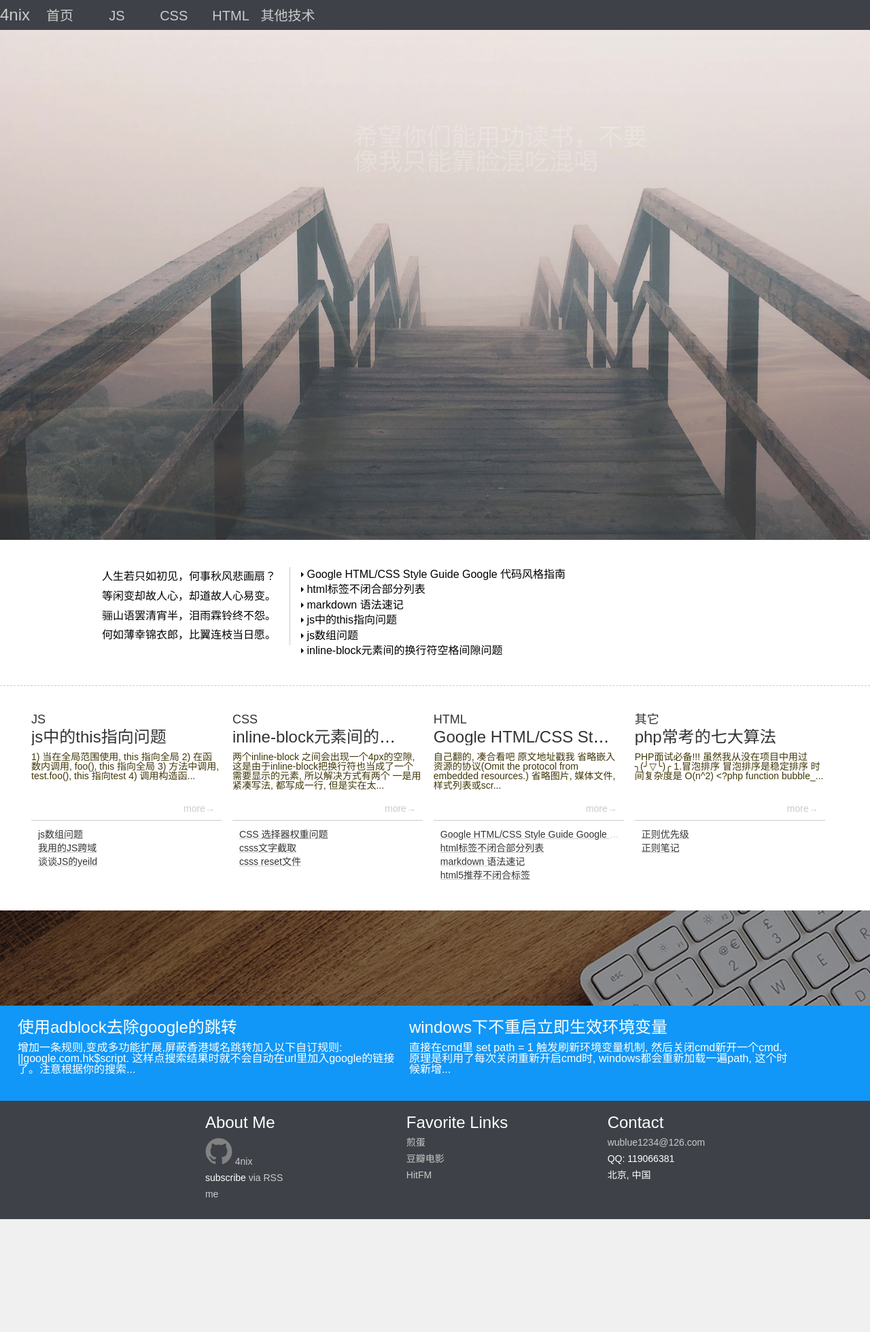
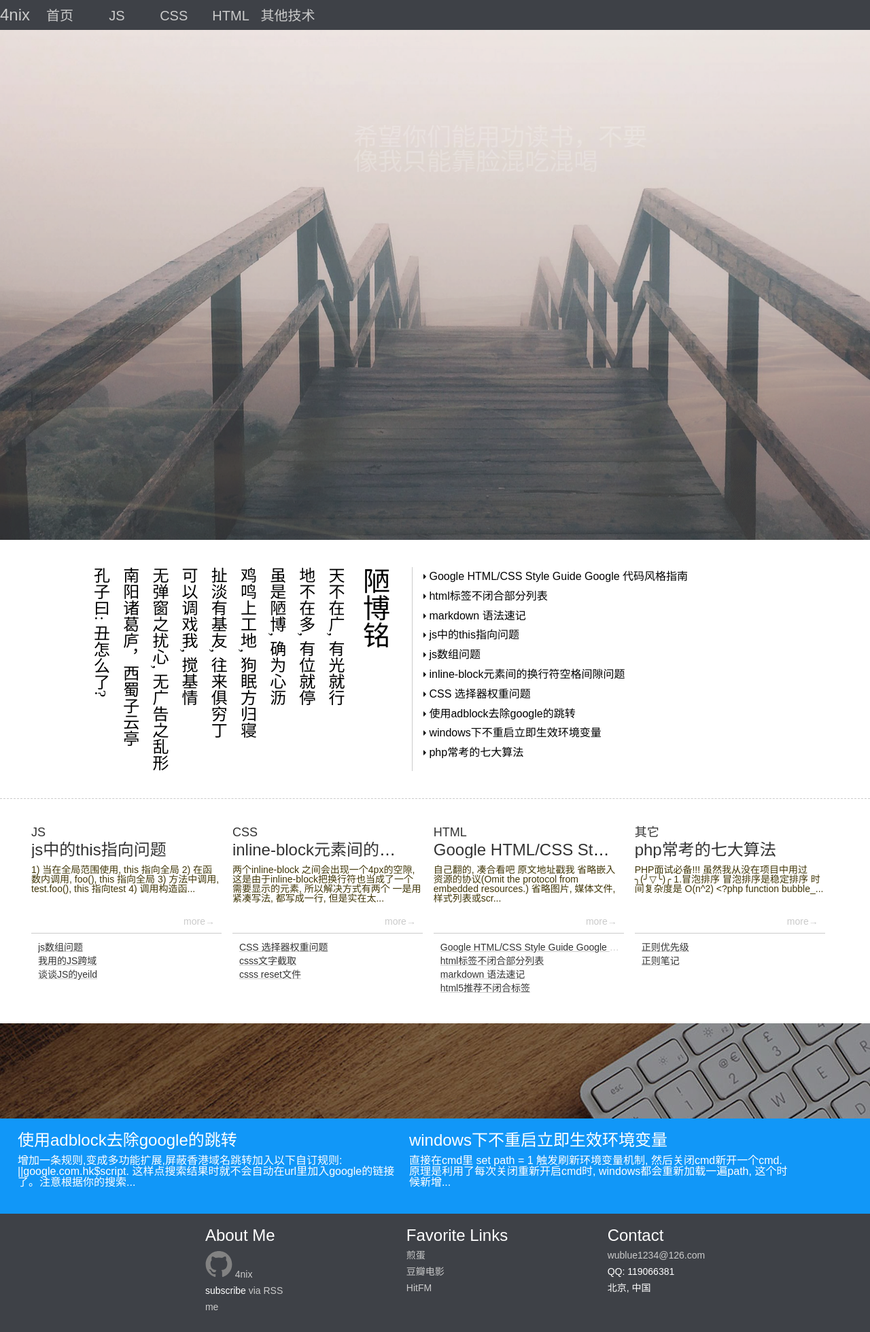
Before and after one commit to 4nix/blog, a Jekyll site: the page built from index.html, in a window 1280 px wide. Shown: the whole page at 68% size. Built offline with Jekyll 4.4.1, drawn with Linux system fonts in a browser that asks for light colours; some web fonts are replaced; the list of posts is cut into pages by our own code; before the commit the page ends 1793 px from its top, so only the background shows below that.

Commit message:
change poem

```diff
--- a/css/index.css
+++ b/css/index.css
@@ -164,7 +164,7 @@
 }
 
 .row-intro div:nth-child(2) {
-  line-height: 1.4;
+  line-height: 1.8;
   padding-left: 20px;
 }
 
@@ -180,6 +180,22 @@
   position: absolute;
   top: 5px;
   left: -8px;
+}
+
+@font-face
+{
+font-family: poem;
+src: url(font/FZZJ-LJDXKFW.ttf);
+}
+
+.poem {
+  writing-mode: vertical-rl;
+  font-size: 24px;
+  font-family: poem
+}
+
+.poem h1 {
+  font-size: 40px;
 }
 
 /* row post */
--- a/index.html
+++ b/index.html
@@ -17,15 +17,21 @@ layout: default
 
 
 <div class="row row-intro">
-  <div class="cols-sm-2 txt-right">
-    <p>人生若只如初见，何事秋风悲画扇？
-    <p>等闲变却故人心，却道故人心易变。
-    <p>骊山语罢清宵半，泪雨霖铃终不怨。
-    <p>何如薄幸锦衣郎，比翼连枝当日愿。
+  <div class="cols-sm-3 poem">
+    <h1>陋博铭</h1>
+    <p>天不在广, 有光就行
+    <p>地不在多, 有位就停
+    <p>虽是陋博, 确为心沥
+    <p>鸡鸣上工地, 狗眠方归寝
+    <p>扯淡有基友, 往来俱穷丁
+    <p>可以调戏我, 搅基情
+    <p>无弹窗之扰心, 无广告之乱形
+    <p>南阳诸葛庐，西蜀子云亭
+    <p>孔子曰: 丑怎么了?
   </div>
-  <div class="cols-sm-4">
-    {% for post in site.posts limit:6 %}
-    <p><a title="{{ post.title }}" href="{{ post.url | prepend: site.baseurl }}">{{ post.title }} </a>
+  <div class="cols-sm-3">
+    {% for post in site.posts limit:10 %}
+    <p><a title="{{ post.title }}" href="{{ post.url | prepend: site.baseurl }}">{{ post.title }} </a></p>
     {% endfor %}
   </div>
 </div>
```
Also changed, not shown: 1 other file.
